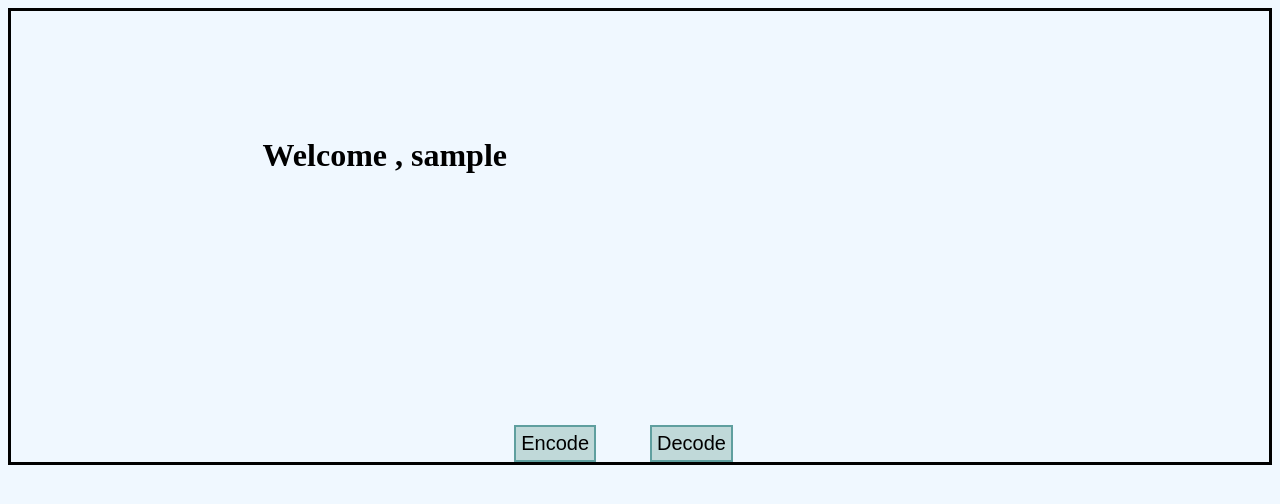
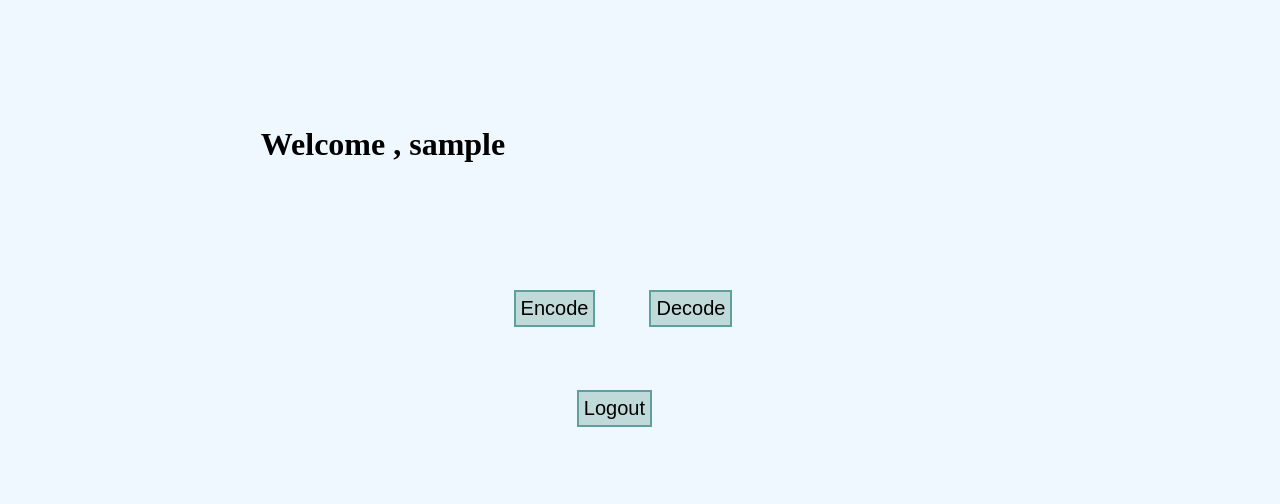
Before and after one commit to varundutia/encryption, a Flask app: page /loggedIN in a window 1280 px wide. Shown: the top 504 px of the page. Run offline with Flask 2, Linux system fonts and the light colour scheme; the visitor is signed in with stand-in values (Sample User, id 1).

Commit message:
requirements and code cleaning

```diff
--- /dev/null
+++ b/requirements.txt
@@ -0,0 +1,3 @@
+virtualenv
+flask
+pycrypto
--- a/templates/index_code.html
+++ b/templates/index_code.html
@@ -1,48 +1,47 @@
 <!DOCTYPE html>
 <html lang="en" dir="ltr">
   <head>
-    <meta charset="utf-8">
+    <meta charset="utf-8" />
     <title></title>
     <style media="screen">
-
-      body{
-        background-color:#F0F8FF;
+      body {
+        background-color: #f0f8ff;
       }
-      button{
-        background-color:#C0D9D9;
-        border:#5F9F9F 2px solid;
-        padding:5px;
-        margin-right:50px;
-        font-size:20px;
-
+      button {
+        background-color: #c0d9d9;
+        border: #5f9f9f 2px solid;
+        padding: 5px;
+        margin-right: 50px;
+        font-size: 20px;
       }
-      button:hover
-      {
-        background-color:#5F9EA0;
-        border:#5F9F9F 2px solid;
+      button:hover {
+        background-color: #5f9ea0;
+        border: #5f9f9f 2px solid;
       }
-      #div1{
-          margin-top:20%;
-          margin-left:40%;
+      #div1 {
+        margin-top: 10%;
+        margin-left: 40%;
       }
-      #name{
-          margin-top:10%;
-          margin-left:20%;
-      }
-      #div2{
-        border-style: solid;
+      #name {
+        margin-top: 10%;
+        margin-left: 20%;
       }
     </style>
   </head>
   <body>
     <div id="div2">
-    <div id="name"><h1>Welcome , {{msg}}</h1></div>
+      <div id="name"><h1>Welcome , {{msg}}</h1></div>
       <div id="div1">
-      <form>
-    <a href="{{url_for('encode_image')}}"><button type="button" name="button">Encode</button></a>
-    <a href="{{url_for('decode_image')}}"><button type="button" name="button">Decode</button></a>
+        <a href="{{url_for('encode_image')}}"
+          ><button type="button" name="button">Encode</button></a
+        >
+        <a href="{{url_for('decode_image')}}"
+          ><button type="button" name="button">Decode</button></a
+        >
+      </div>
+      <div style="margin-left: 45%;margin-top: 5%;">
+        <a href="{{url_for('logout')}}"><button>Logout</button></a>
+      </div>
     </div>
-  </div>
-  </form>
   </body>
 </html>
--- a/templates/index_encode.html
+++ b/templates/index_encode.html
@@ -70,8 +70,9 @@
       </div>
     </form>
     <div>
+      <a href="{{url_for('loggedIN')}}"><button>Back</button></a>
       <a href="{{url_for('logout')}}"><button>Logout</button></a>
       </div>
     <p>{{message}}</p>
-  </body>
+    </body>
 </html>
```
Also changed, not shown: templates/decode_image.html (+25 -24 lines), templates/home.html (deleted, +0 -22 lines), templates/index_login.html (+33 -29 lines).
